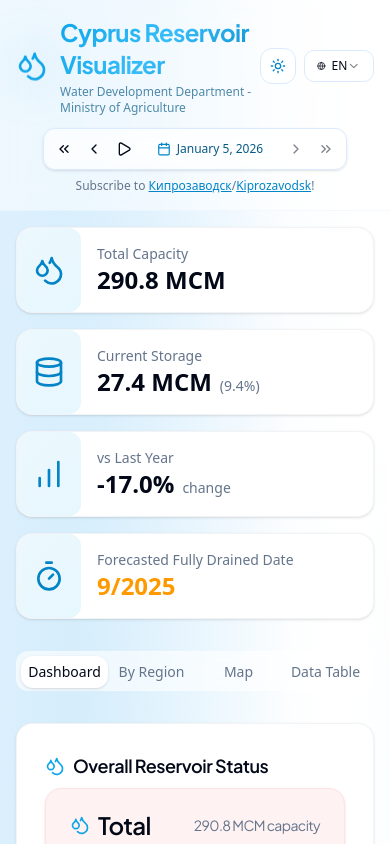
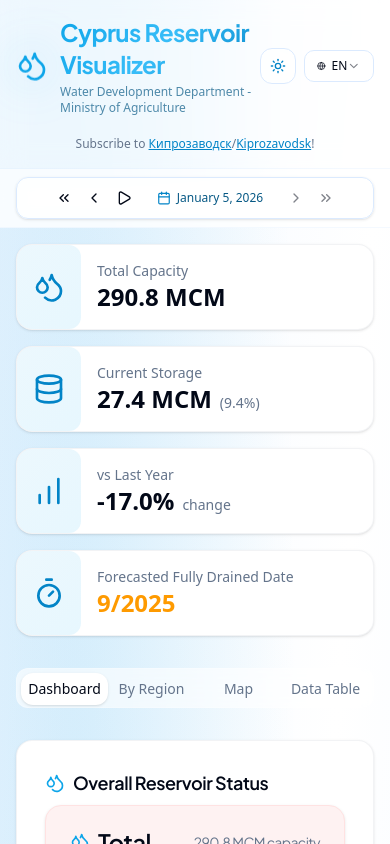
Before and after one commit to vbougay/cyprus-dams, a React (Vite) app: page / in a window 390 px wide. Shown: the top 844 px of the page. Built offline with nearby package versions, Linux system fonts and the light colour scheme.

Commit message:
feat: make date navigation sticky on mobile
Add a separate mobile-only sticky date navigation bar that floats at the
top of the page when scrolling. The desktop view remains unchanged. The
sticky bar has a semi-transparent background with blur effect to match
the existing design language.

```diff
--- a/src/components/Header.tsx
+++ b/src/components/Header.tsx
@@ -62,7 +62,8 @@ const Header: React.FC = () => {
   }, [isPlaying, currentIndex, availableDataSets, setDataSet]);
 
   return (
-    <header className="w-full py-4 md:py-8 border-b border-blue-100/30 dark:border-white/10 backdrop-blur-md mb-4 md:mb-8 animate-fade-in bg-white/50 dark:bg-gray-900/50">
+    <>
+    <header className="w-full py-4 md:py-8 border-b border-blue-100/30 dark:border-white/10 backdrop-blur-md mb-0 md:mb-8 animate-fade-in bg-white/50 dark:bg-gray-900/50">
       <div className="container mx-auto px-4">
         <div className="flex flex-col gap-3 md:gap-4">
           {/* Desktop: Single Row Layout | Mobile: Title + Language Row */}
@@ -126,8 +127,8 @@ const Header: React.FC = () => {
             {/* Desktop: Date Controls + Language with Subscribe below | Mobile: Date Controls Only */}
             <div className="flex flex-col items-center md:items-end gap-2">
               <div className="flex flex-row items-center gap-2">
-                {/* Date Navigation Controls */}
-                <div className="flex items-center gap-0.5 md:gap-1 bg-white/50 dark:bg-white/10 backdrop-blur-sm rounded-xl px-1.5 md:px-3 py-1.5 md:py-2 border border-blue-100 dark:border-white/10 shadow-sm">
+                {/* Date Navigation Controls - Hidden on mobile, shown as sticky bar instead */}
+                <div className="hidden md:flex items-center gap-0.5 md:gap-1 bg-white/50 dark:bg-white/10 backdrop-blur-sm rounded-xl px-1.5 md:px-3 py-1.5 md:py-2 border border-blue-100 dark:border-white/10 shadow-sm">
                   <Button
                     variant="ghost"
                     size="sm"
@@ -246,6 +247,77 @@ const Header: React.FC = () => {
         </div>
       </div>
     </header>
+
+    {/* Mobile Sticky Date Navigation Bar */}
+    <div className="md:hidden sticky top-0 z-50 w-full py-2 px-4 bg-white/80 dark:bg-gray-900/80 backdrop-blur-md border-b border-blue-100/30 dark:border-white/10 mb-4">
+      <div className="flex items-center justify-center gap-0.5 bg-white/50 dark:bg-white/10 backdrop-blur-sm rounded-xl px-1.5 py-1.5 border border-blue-100 dark:border-white/10 shadow-sm">
+        <Button
+          variant="ghost"
+          size="sm"
+          onClick={handleLast}
+          disabled={currentIndex >= availableDataSets.length - 1}
+          className="h-7 w-7 p-0 hover:bg-water-100 dark:hover:bg-water-900/50 rounded-lg transition-colors"
+          title="Go to oldest date"
+        >
+          <ChevronsLeft className="h-4 w-4" />
+        </Button>
+
+        <Button
+          variant="ghost"
+          size="sm"
+          onClick={handlePrevious}
+          disabled={currentIndex >= availableDataSets.length - 1}
+          className="h-7 w-7 p-0 hover:bg-water-100 dark:hover:bg-water-900/50 rounded-lg transition-colors"
+          title="Previous date"
+        >
+          <ChevronLeft className="h-4 w-4" />
+        </Button>
+
+        <Button
+          variant="ghost"
+          size="sm"
+          onClick={togglePlayPause}
+          className="h-7 w-7 p-0 hover:bg-water-100 dark:hover:bg-water-900/50 rounded-lg transition-colors"
+          title={isPlaying ? "Pause" : "Play"}
+        >
+          {isPlaying ? (
+            <Pause className="h-3.5 w-3.5" />
+          ) : (
+            <Play className="h-3.5 w-3.5" />
+          )}
+        </Button>
+
+        <div className="flex items-center gap-1.5 px-2 min-w-[140px] justify-center">
+          <Calendar className="h-3.5 w-3.5 text-water-600 dark:text-water-400 flex-shrink-0" />
+          <span className="text-xs font-medium text-water-800 dark:text-water-200 whitespace-nowrap">
+            {currentDataSet?.label}
+          </span>
+        </div>
+
+        <Button
+          variant="ghost"
+          size="sm"
+          onClick={handleNext}
+          disabled={currentIndex <= 0}
+          className="h-7 w-7 p-0 hover:bg-water-100 dark:hover:bg-water-900/50 rounded-lg transition-colors"
+          title="Next date"
+        >
+          <ChevronRight className="h-4 w-4" />
+        </Button>
+
+        <Button
+          variant="ghost"
+          size="sm"
+          onClick={handleFirst}
+          disabled={currentIndex <= 0}
+          className="h-7 w-7 p-0 hover:bg-water-100 dark:hover:bg-water-900/50 rounded-lg transition-colors"
+          title="Go to newest date"
+        >
+          <ChevronsRight className="h-4 w-4" />
+        </Button>
+      </div>
+    </div>
+    </>
   );
 };
 
```
